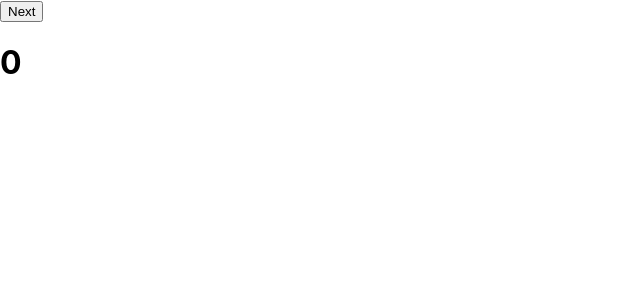
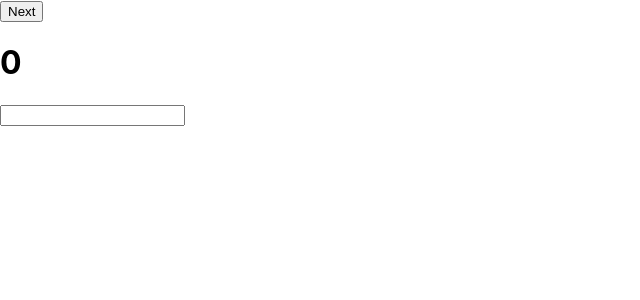
Before and after one commit to seanmcquaid/react-18-playground, a React (Create React App) app: page / in a window 1280 px wide. Shown: the top 300 px of the page, without its empty margins (0-640 px from the left). Built offline with nearby package versions, Linux system fonts and the light colour scheme.

Commit message:
added example for start transition

```diff
--- a/src/Transition.js
+++ b/src/Transition.js
@@ -1,23 +1,41 @@
 import { useState, useTransition } from 'react';
+
+const getUrl = (term) =>
+  `https://itunes.apple.com/search?term=${term}&country=us`;
 
 const Transition = () => {
   const [query, setQuery] = useState('');
   const [results, setResults] = useState([]);
   const [isPending, startTransition] = useTransition({
-    timeoutMs: 3000,
+    timeoutMs: 5000,
   });
 
   const onChange = (event) => {
     const value = event.target.value;
     setQuery(value);
     startTransition(() => {
-      fetch().then(() => {
-        setResults([]);
+      fetch(getUrl(value)).then((response) => {
+        response.json().then((json) => {
+          setResults(json.results);
+        });
       });
     });
   };
 
-  return <div></div>;
+  return (
+    <div>
+      <input value={query} onChange={onChange} />
+      {isPending && <p>Pending</p>}
+      <ul>
+        {results.map((result, i) => (
+          <li key={i}>
+            <h4>{result.trackName}</h4>
+            <p>{result.artistName}</p>
+          </li>
+        ))}
+      </ul>
+    </div>
+  );
 };
 
 export default Transition;
```
